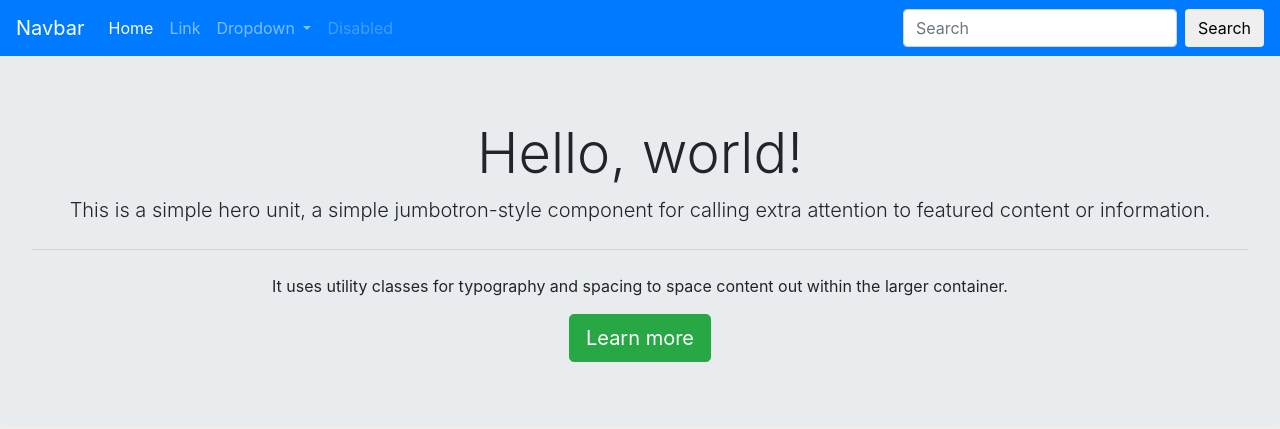
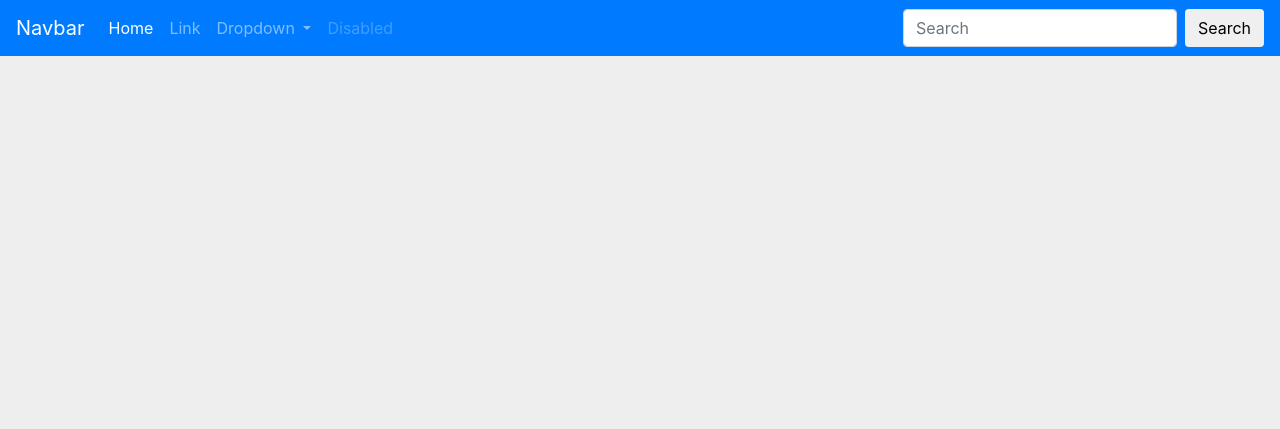
Before and after one commit to ovi003/gulp, a website: page index.html in a window 1280 px wide. Drawn offline with Linux system fonts and the light colour scheme.

Commit message:
update gulp

```diff
--- a/index.html
+++ b/index.html
@@ -42,13 +42,6 @@
 			</form>
 		</div>
 	</nav>
-	<div class="jumbotron text-center">
-		<h1 class="display-4">Hello, world!</h1>
-		<p class="lead">This is a simple hero unit, a simple jumbotron-style component for calling extra attention to featured content or information.</p>
-		<hr class="my-4">
-		<p>It uses utility classes for typography and spacing to space content out within the larger container.</p>
-		<a class="btn btn-success btn-lg" href="#" role="button">Learn more</a>
-	</div>
 	<script src="js/main.js"></script>
 </body>
 </html>
```
